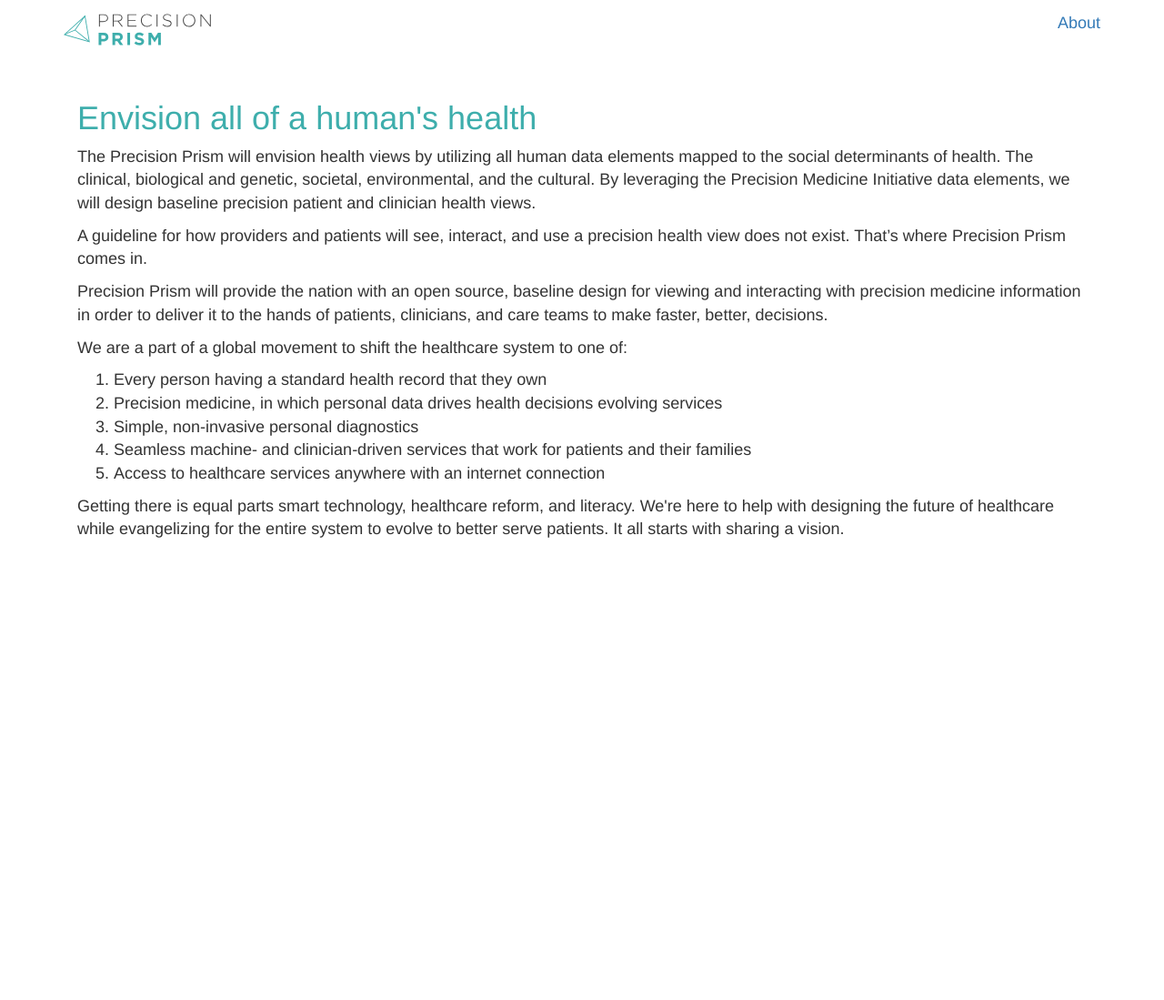
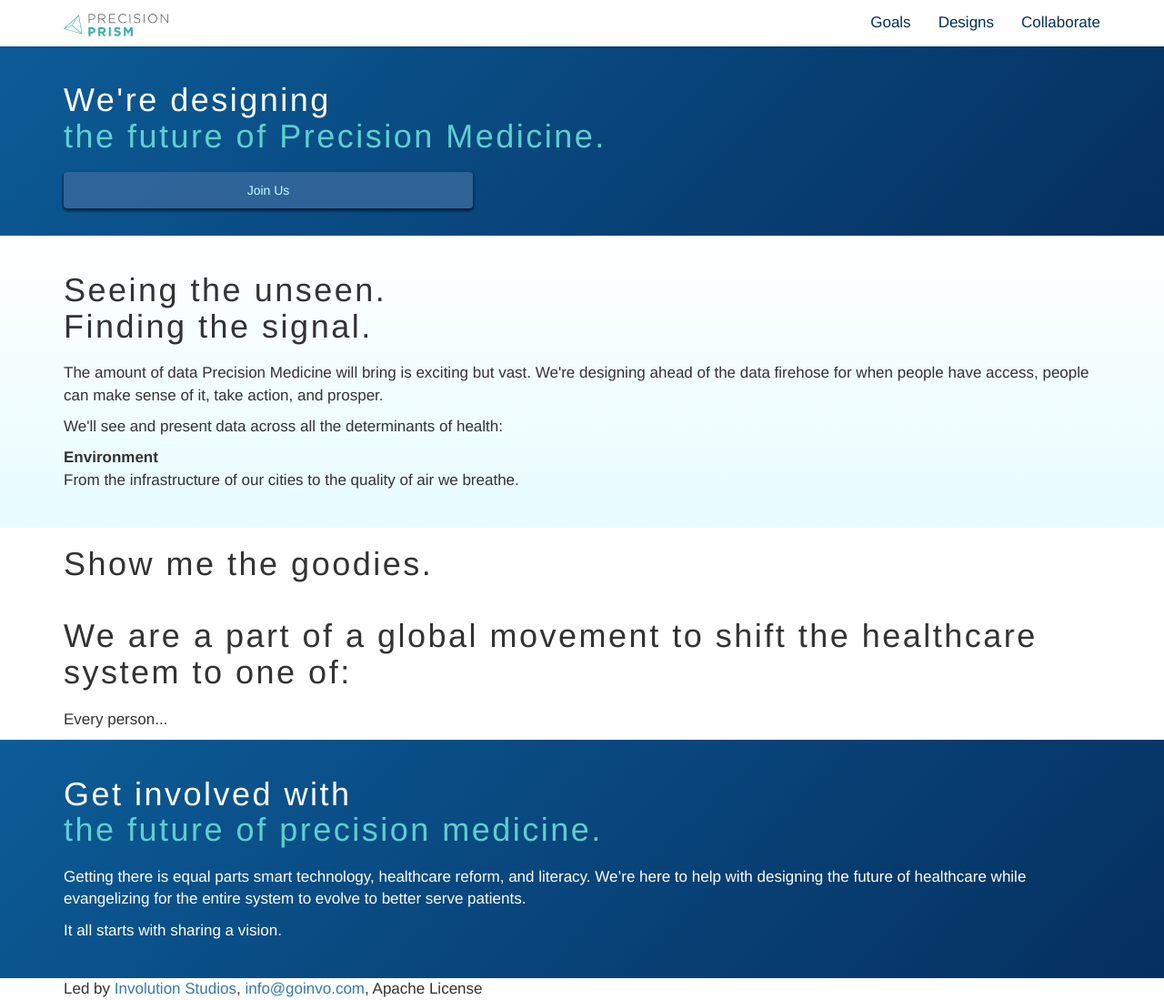
Before and after one commit to goinvo/PrecisionPrism, a Jekyll site: the page built from docs/index.html, in a window 1280 px wide and 1099 px high. Shown: the whole window at 91% size. Built offline with Jekyll 4.4.1, drawn with Linux system fonts in a browser that asks for light colours; nearby versions of some CDN libraries.

Commit message:
Partially baked styles/template.

```diff
--- /dev/null
+++ b/docs/_includes/footer.html
@@ -0,0 +1 @@
+Led by <a href="http://www.goinvo.com">Involution Studios</a>, <a href="mailto:info@goinvo.com?subject=Precision Prism Message">info@goinvo.com</a>, Apache License
--- a/docs/_layouts/default.html
+++ b/docs/_layouts/default.html
@@ -20,22 +20,28 @@
             <span class="icon-bar"></span>
           </button>
           <a class="navbar-brand" href="../">
-            <img src="../images/logo-precision-prism.svg" alt="Precision Prism" height="35">
+            <img src="../images/logo-precision-prism.svg" alt="Precision Prism" height="25">
           </a>
         </div>
         <div id="navbar" class="collapse navbar-collapse">
           <ul class="nav navbar-nav navbar-right">
-            <li><a href="../about.html">About</a></li>
+            <li><a href="../about.html">Goals</a></li>
+            <li><a href="../designs.html">Designs</a></li>
+            <li><a href="../collaborate.html">Collaborate</a></li>
           </ul>
         </div><!--/.nav-collapse -->
       </div>
     </nav>
 
-    <div class="container col-med-6">
+    <div class="container-fluid full-width">
       <div class="content">
         {{ content }}
       </div>
     </div><!-- /.container -->
 
+    <div class="container">
+      {% include footer.html %}
+    </div>
+
 </body>
 </html>
--- a/docs/css/style.scss
+++ b/docs/css/style.scss
@@ -1,6 +1,5 @@
 ---
 ---
-
 // add bootstrap variable settings here
 
 @import 'bootstrap';
@@ -10,15 +9,27 @@
 
 body {
   padding-top: 50px;
-  font-size: 18px;
-}
-
-.content {
-  padding: 40px 15px;
+  font-size: 17px;
+  font-family: "Helvetica Neue", Helvetica, Arial, sans-serif;
 }
 
 h1, h2, h3, h4, h5 {
-	color: #3EAEAC;
+	font-weight: 300;
+	letter-spacing: 0.25rem;
+	margin-bottom: 2rem;
+}
+
+.navbar {
+	background-color: white;
+	box-shadow: 0px 1px 1px 1px rgba(0,0,0,0.1);
+}
+
+#navbar a {
+	color: #052F5F;
+}
+
+h1 span {
+	color: white;
 }
 
 .navbar-toggle {
@@ -33,7 +44,37 @@
 	background-color: white;;
 }
 
-.dark-banner {
-	background-color: #3EAEAC;
-	padding: 0 4rem;
+.edge-to-edge {
+	margin-left: -15px;
+	margin-right: -15px;
+	padding: 20px 0 30px;
 }
+
+.masthead-dark {
+	background: #0C5C98;
+	background: linear-gradient(-45deg, #052f5f 0%,#0c5c98 100%); /* W3C, IE10+, FF16+, Chrome26+, Opera12+, Safari7+ */
+}
+
+.masthead-dark h1 {
+	color: #5ECFCD;
+}
+
+.masthead-dark p {
+	color: white;
+}
+
+.masthead-light {
+	background: #E7FCFF;
+	background: linear-gradient(to bottom, #FFFFFF 0%,#E7FCFF 100%); /* W3C, IE10+, FF16+, Chrome26+, Opera12+, Safari7+ */
+}
+
+a.btn-large {
+	background-color: rgba(57,106,158,0.8);
+	box-shadow: 0px 2px 3px 1px rgba(0,0,0,0.55);
+	border: none;
+	border-radius: 4px;
+	color: #C5FFFE;
+	padding: 10px 90px;
+	width: 100%;
+	max-width: 450px;
+}
--- a/docs/index.html
+++ b/docs/index.html
@@ -3,22 +3,42 @@
 title:  'Precision Prism'
 ---
 
-<h1>Envision all of a human's health</h1>
+<div class="edge-to-edge masthead-dark">
+	<div class="container">
+		<h1><span>We're designing</span><br /> the future of Precision Medicine.</h1>
+		<a href="collaborate.html" class="btn btn-primary btn-large" role="button">Join Us</a>
+	</div>
+</div>
 
-<p>The Precision Prism will envision health views by utilizing all human data elements mapped to the social determinants of health. The clinical, biological and genetic, societal, environmental, and the cultural. By leveraging the Precision Medicine Initiative data elements, we will design baseline precision patient and clinician health views.</p>
+<div class="edge-to-edge masthead-light">
+	<div class="container">
+		<h1>Seeing the unseen.<br />Finding the signal.</h1>
 
-<p>A guideline for how providers and patients will see, interact, and use a precision health view does not exist. That’s where Precision Prism comes in.</p>
+		<p>The amount of data Precision Medicine will bring is exciting but vast. We're designing ahead of the data firehose for when people have access, people can make sense of it, take action, and prosper.</p>
 
-<p>Precision Prism will provide the nation with an open source, baseline design for viewing and interacting with precision medicine information in order to deliver it to the hands of patients, clinicians, and care teams to make faster, better, decisions.</p>
+		<p>We'll see and present data across all the determinants of health:</p>
 
-<p>We are a part of a global movement to shift the healthcare system to one of:</p>
+		<p><strong>Environment</strong><br />
+		From the infrastructure of our cities to the quality of air we breathe.</p>
+	</div>
+</div>
 
-<ol>
-	<li>Every person having a standard health record that they own</li>
-	<li>Precision medicine, in which personal data drives health decisions evolving services</li>
-	<li>Simple, non-invasive personal diagnostics</li>
-	<li>Seamless machine- and clinician-driven services that work for patients and their families</li>
-	<li>Access to healthcare services anywhere with an internet connection</li>
-</ol>
+<div class="container">
+		<h1>Show me the goodies.</h1>
+</div>
 
-<p>Getting there is equal parts smart technology, healthcare reform, and literacy. We're here to help with designing the future of healthcare while evangelizing for the entire system to evolve to better serve patients. It all starts with sharing a vision.</p>
+<div class="container">
+		<h1>We are a part of a global movement to shift the healthcare system to one of:</h1>
+
+		<p>Every person...</p>
+</div>
+
+<div class="edge-to-edge masthead-dark">
+	<div class="container">
+		<h1><span>Get involved with</span><br /> the future of precision medicine.</h1>
+
+		<p>Getting there is equal parts smart technology, healthcare reform, and literacy. We’re here to help with designing the future of healthcare while evangelizing for the entire system to evolve to better serve patients.</p>
+
+		<p>It all starts with sharing a vision.</p>
+	</div>
+</div>
```
